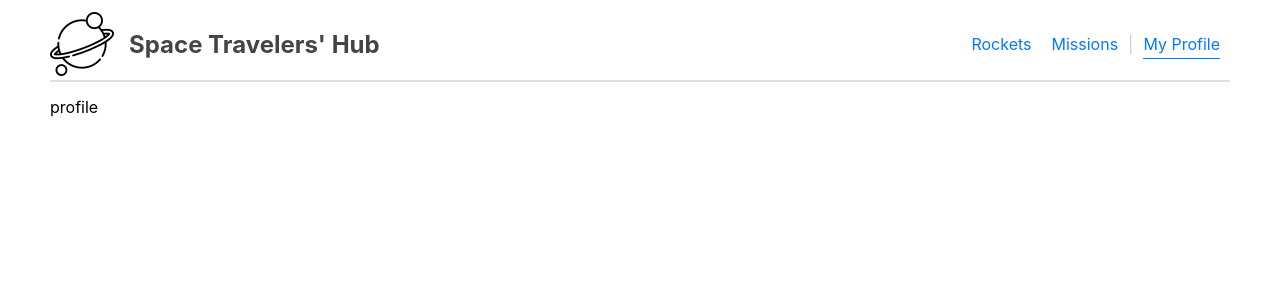
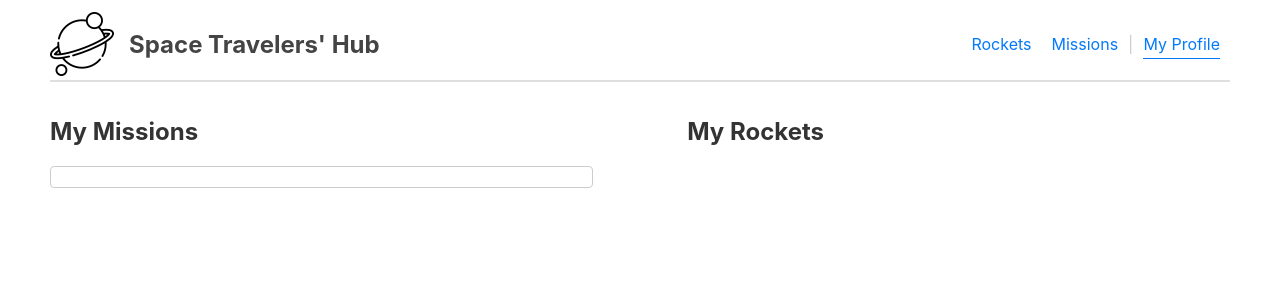
Before and after one commit to cwaku/spacex-booking, a React (Create React App) app: page /profile in a window 1280 px wide. Shown: the top 300 px of the page. Built offline with nearby package versions, Linux system fonts and the light colour scheme.

Commit message:
Display joined missions #26

```diff
--- a/src/components/Missions.js
+++ b/src/components/Missions.js
@@ -8,7 +8,7 @@ export default function Missions() {
   const dispatch = useDispatch();
   useEffect(() => {
     dispatch(fetchMissions());
-  }, [])
+  },[])
   return (
     <>
       <table id="missions_table">
--- a/src/components/Profile.js
+++ b/src/components/Profile.js
@@ -1,5 +1,21 @@
 import React from 'react';
+import './css/Profile.css'
 
 export default function Profile() {
-  return <div>profile</div>;
+  const missions = JSON.parse(localStorage.getItem('missions')) || [];
+  return (
+    <div className='profile'>
+      <section>
+        <h2>My Missions</h2>
+        <ul>
+          {
+            missions.map(mission => mission.status === "booked" ? <li>{mission.mission_name}</li> : null)
+          }
+        </ul>
+      </section>
+      <section>
+        <h2>My Rockets</h2>
+      </section>
+    </div>
+  );
 }
--- /dev/null
+++ b/src/components/css/Profile.css
@@ -0,0 +1,29 @@
+.profile {
+  display: flex;
+  justify-content: space-between;
+  flex-flow: row wrap;
+}
+
+.profile section {
+  width: 46%;
+}
+
+.profile section ul {
+  list-style-type: none;
+  padding: 10px 0;
+  border: 1px solid #ccc;
+  border-radius: 4px;
+}
+
+.profile section ul li {
+  border-bottom: 1px solid #ccc;
+  padding: 25px 10px;
+  color: #333;
+}
+.profile section ul li:last-child{
+  border-bottom: none;
+}
+
+.profile section h2 {
+  color: #333;
+}
```
